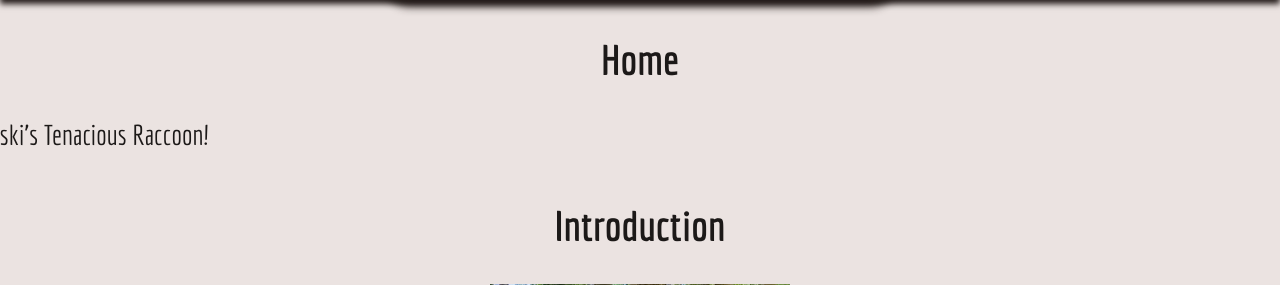
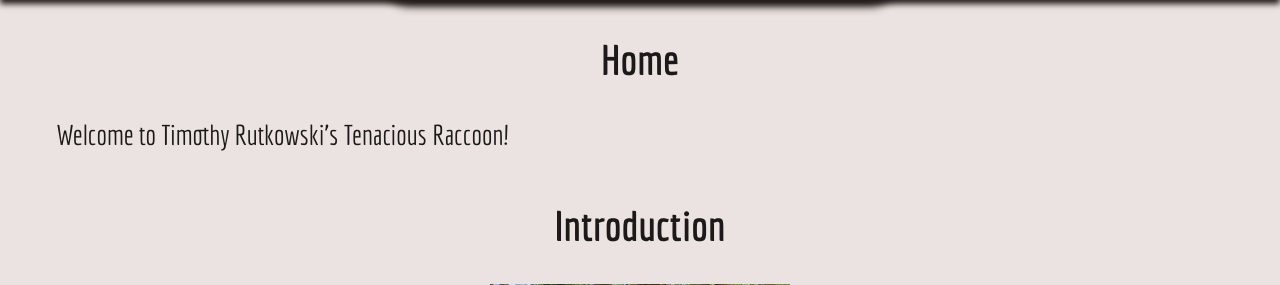
Before and after one commit to Trutkow0/web250, a PHP site: page / in a window 1280 px wide; the page is wider, and only the part inside the window is pictured. Shown: the part 136-421 px from the top of that part. Run offline with PHP 8.4, Linux system fonts and the light colour scheme.

Commit message:
Update styles.css

```diff
--- a/styles/styles.css
+++ b/styles/styles.css
@@ -149,7 +149,7 @@ h2 {
 }
 
 .home-text {
-  margin: 15px 200px;
+  margin: 15px 500px;
   padding: 0;
 }
 
```
